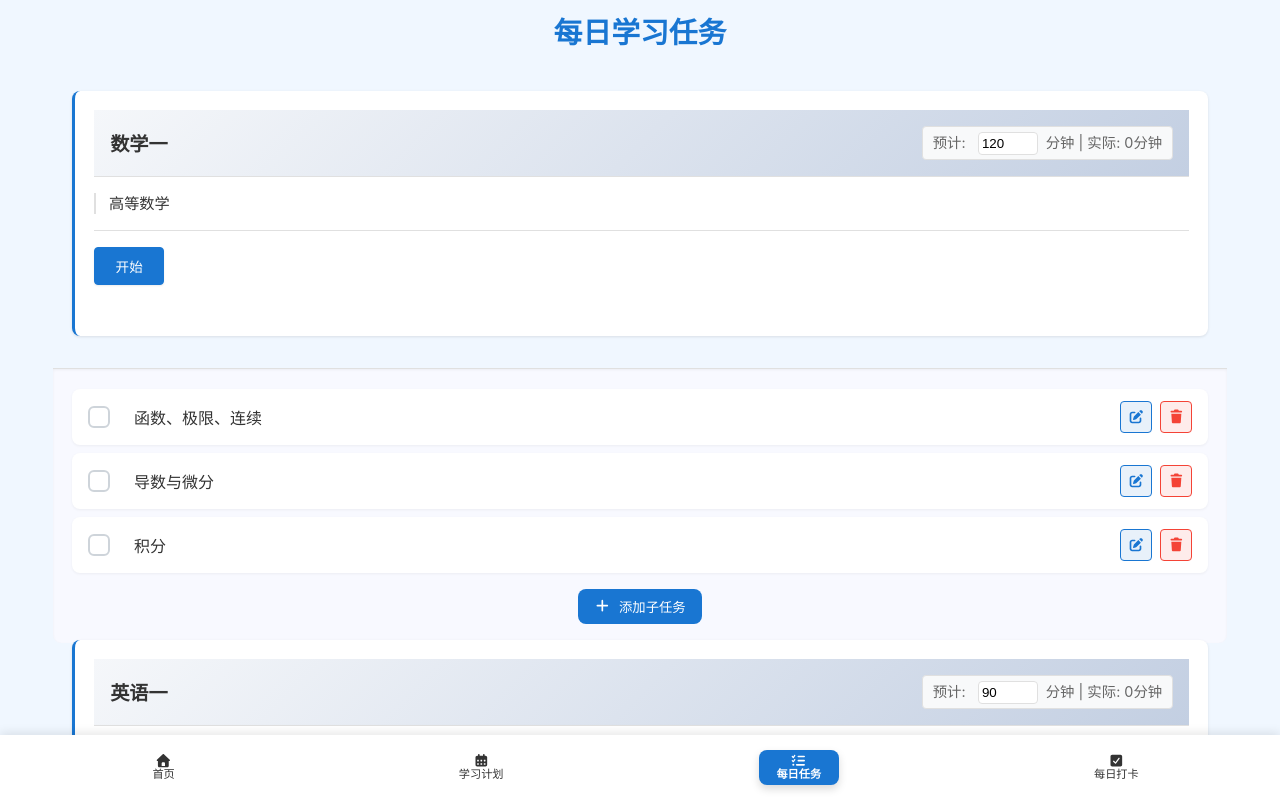
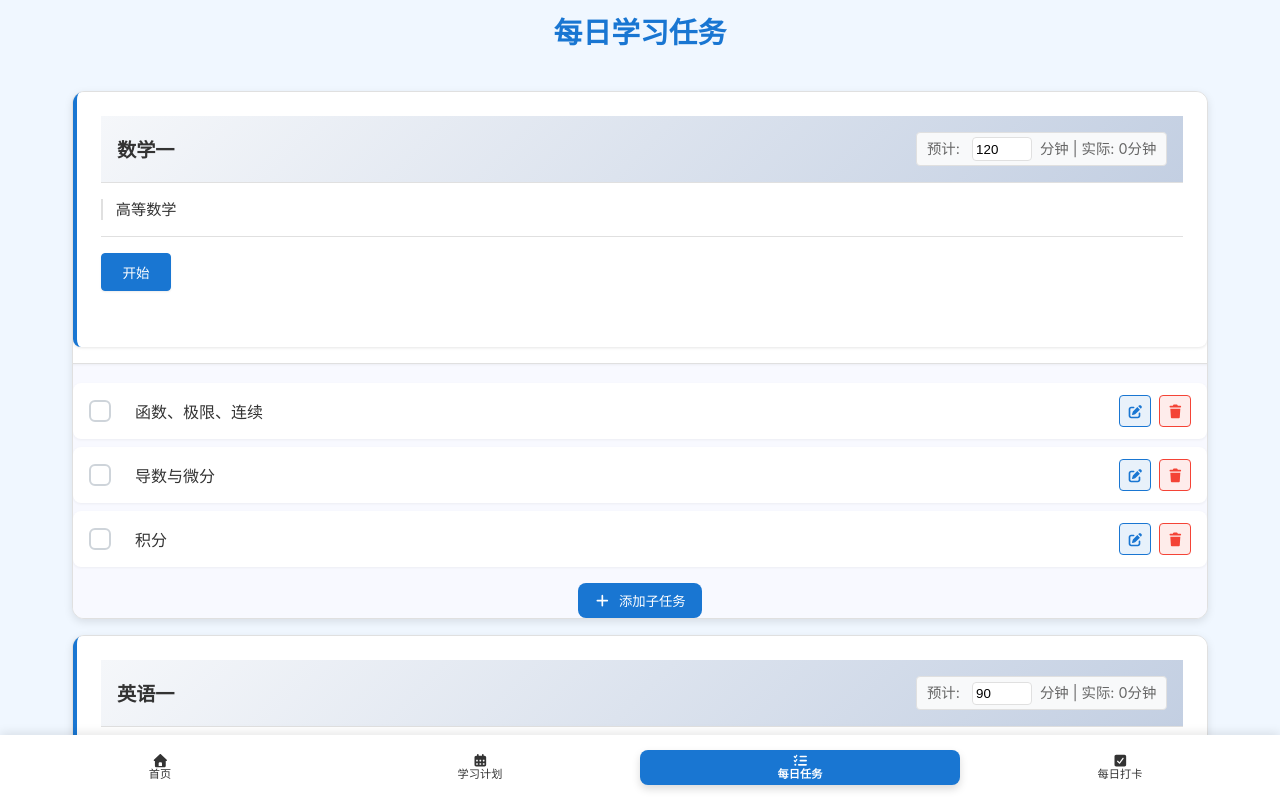
Before and after one commit to dlt666/11408Plan, a React (Vite) app: page /tasks in a window 1280 px wide. Shown: the top 798 px of the page. Built offline with nearby package versions, Linux system fonts and the light colour scheme.

Commit message:
响应式V3

```diff
--- a/src/components/TaskList.tsx
+++ b/src/components/TaskList.tsx
@@ -460,7 +460,7 @@ const TaskList: React.FC = () => {
       <h2>每日学习任务</h2>
       {tasks && tasks.length > 0 ? (
         tasks.map(task => (
-          <React.Fragment key={task.id}>
+          <div key={task.id} className="task-container">
             <div
               className="task-item"
               onClick={() => navigate(`/tasks/${task.id}`)}
@@ -647,7 +647,7 @@ const TaskList: React.FC = () => {
                 </div>
               </div>
             )}
-          </React.Fragment>
+          </div>
         ))
       ) : (
         <div className="no-tasks">
--- a/src/index.css
+++ b/src/index.css
@@ -114,17 +114,18 @@ body {
   box-shadow: 0 -2px 10px rgba(0, 0, 0, 0.1);
   display: flex;
   justify-content: space-around;
-  padding: 0.6rem 0.3rem;
+  padding: 0.6rem 0;
   z-index: 1000;
   height: 65px;
   align-items: center;
+  width: 100%;
 }
 
 .app-nav button {
   background: transparent;
   border: none;
   color: var(--text-color);
-  padding: 0.3rem 0.5rem;
+  padding: 0.3rem 0;
   border-radius: var(--border-radius);
   cursor: pointer;
   transition: var(--transition);
@@ -133,9 +134,10 @@ body {
   flex-direction: column;
   align-items: center;
   gap: 0.1rem;
-  min-width: 60px;
   flex: 1;
-  max-width: 80px;
+  width: 25%;
+  max-width: none;
+  min-width: 0;
 }
 
 .app-nav button i {
@@ -312,18 +314,28 @@ body {
   padding: 0 1rem;
 }
 
+.task-container {
+  background: var(--card-color);
+  border-radius: 12px;
+  box-shadow: 0 3px 8px rgba(0, 0, 0, 0.1);
+  overflow: hidden;
+  transition: all 0.3s ease;
+  border: 1px solid var(--border-color);
+}
+
+.task-container:hover {
+  box-shadow: 0 5px 15px rgba(0, 0, 0, 0.15);
+  transform: translateY(-3px);
+}
+
 .task-item {
-  background: var(--card-color);
-  border-radius: 8px;
-  padding: 1.2rem;
-  box-shadow: 0 2px 6px rgba(0, 0, 0, 0.06);
-  border-left: 3px solid var(--primary-color);
+  padding: 1.5rem;
+  border-left: 4px solid var(--primary-color);
   transition: all 0.2s ease;
 }
 
 .task-item:hover {
-  box-shadow: 0 4px 12px rgba(0, 0, 0, 0.1);
-  transform: translateY(-2px);
+  background-color: rgba(25, 118, 210, 0.02);
 }
 
 .task-header {
```
Also changed, not shown: 1 other file (tests, documents, lock files or other folders).
